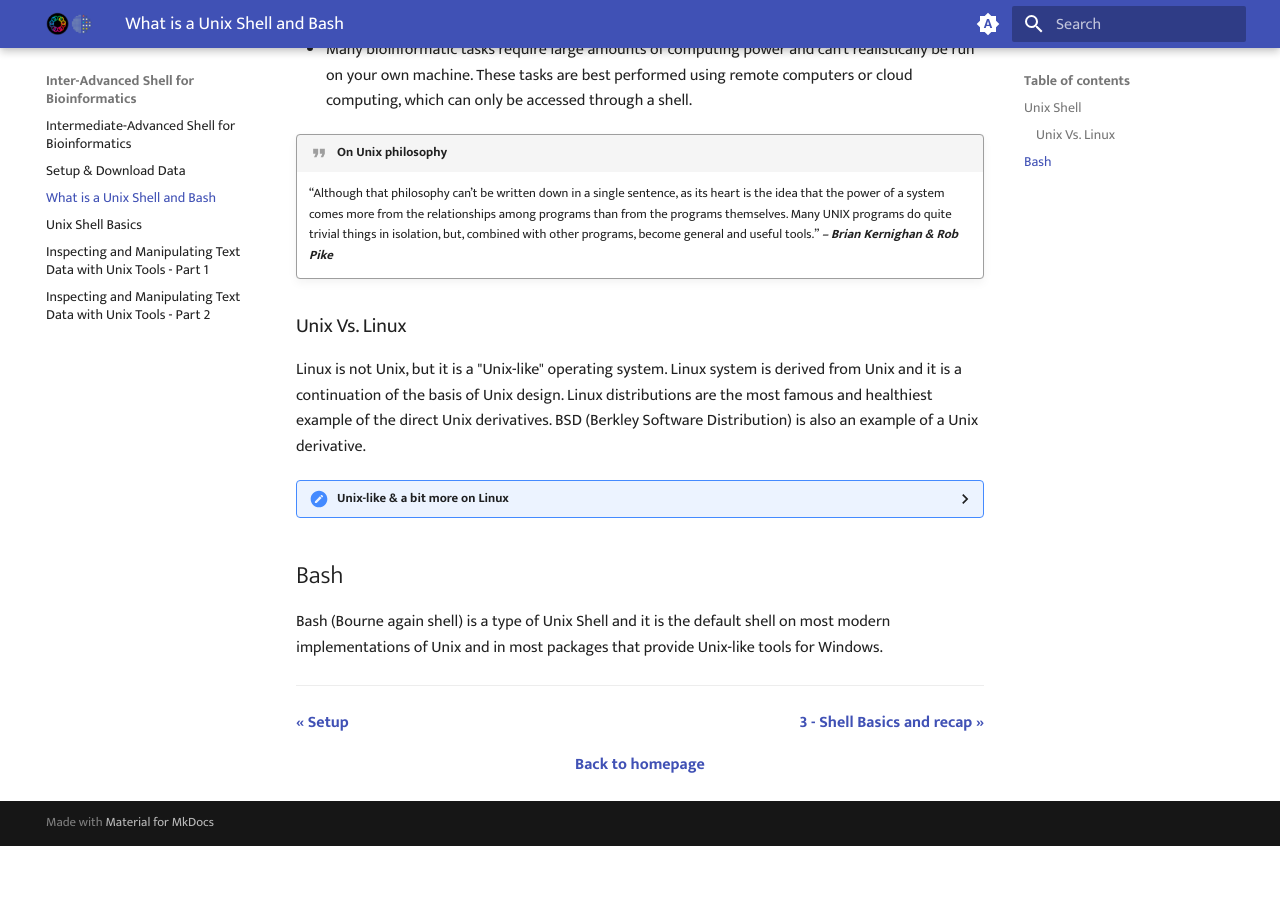
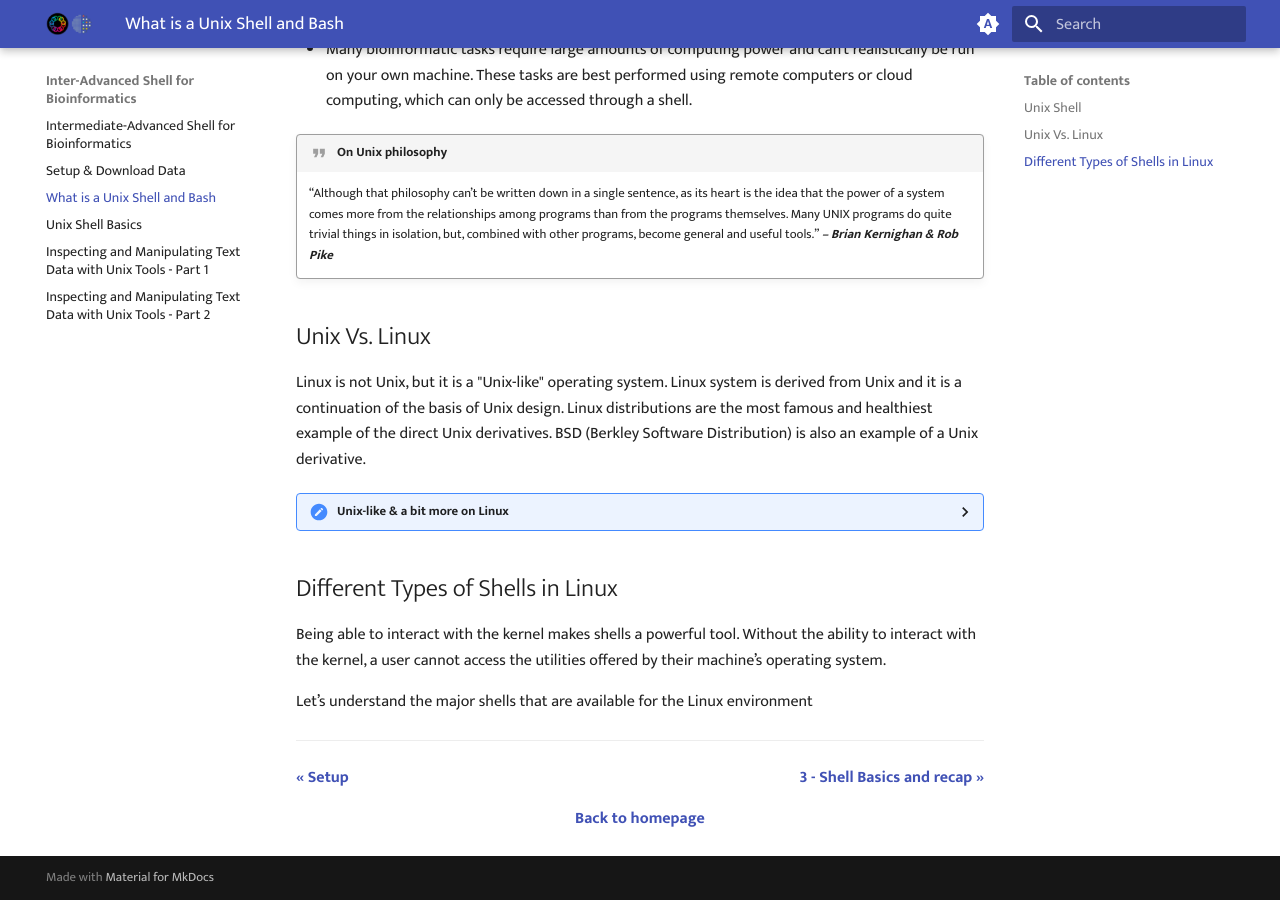
Before and after one commit to GenomicsAotearoa/shell-for-bioinformatics, an MkDocs documentation site: the page built from docs/1_introduction.md, in a window 1280 px wide and 900 px high, scrolled down 758 px. Built offline with MkDocs 1.6.1 and Material for MkDocs 9.7.7, drawn with Linux system fonts in a browser that asks for light colours; before the commit the page ends 1604 px from its top, so only the background shows below that.

Commit message:
different types of shells in Linux

```diff
--- a/docs/1_introduction.md
+++ b/docs/1_introduction.md
@@ -25,7 +25,7 @@ There are many reasons to learn about the shell:
 
     “Although that philosophy can’t be written down in a single sentence, as its heart is the idea that the power of a system comes more from the relationships among programs than from the programs themselves. Many UNIX programs do quite trivial things in isolation, but, combined with other programs, become general and useful tools.” ***– Brian Kernighan & Rob Pike***
 
-### Unix Vs. Linux
+## Unix Vs. Linux
 
 Linux is not Unix, but it is a "Unix-like" operating system. Linux system is derived from Unix and it is a continuation of the basis of Unix design. Linux distributions are the most famous and healthiest example of the direct Unix derivatives. BSD (Berkley Software Distribution) is also an example of a Unix derivative.
 
@@ -37,11 +37,18 @@ Linux is not Unix, but it is a "Unix-like" operating system. Linux system is der
 
     Few Examples of currently registered UNIX systems include macOS, Solaris, and AIX. If we consider the POSIX system, then Linux can be regarded as Unix-like OS.
 
+    Linux is just the **kernel** and not the complete OS. This Linux kernel is generally packaged in Linux distributions which thereby makes it a complete OS.
 
+      -  A **Kernel** is a computer program that is the heart and core of an Operating System. Since the Operating System has control over the system so, the Kernel also has control over everything in the system. It is the most important part of an Operating System. Whenever a system starts, the Kernel is the first program that is loaded after the bootloader because the Kernel has to handle the rest of the thing of the system for the Operating System. The Kernel remains in the memory until the Operating System is shut-down.
 
-## Bash
+    Linux distribution (also called as a **distro** in short) is an operating system that is created from a collection of software built upon the Linux Kernel and is a package management system. A standard Linux distribution consists of a Linux kernel, GNU system, GNU utilities, libraries, compiler, additional software, documentation, a window system, window manager and a desktop environment. Most of the software included in a Linux distribution is free and open source. They may include some proprietary software like binary blobs which is essential for a few device drivers.
 
-Bash (Bourne again shell) is a type of Unix Shell and it is the default shell on most modern implementations of Unix and in most packages that provide Unix-like tools for Windows.
+## Different Types of Shells in Linux
+
+Being able to interact with the kernel makes shells a powerful tool. Without the ability to interact with the kernel, a user cannot access the utilities offered by their machine’s operating system.
+
+Let’s understand the major shells that are available for the Linux environment
+
 
 - - -
 <p style="text-align:left;">
```
